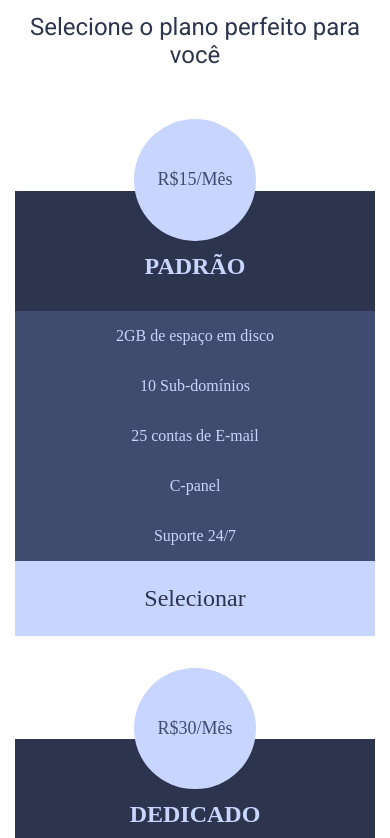
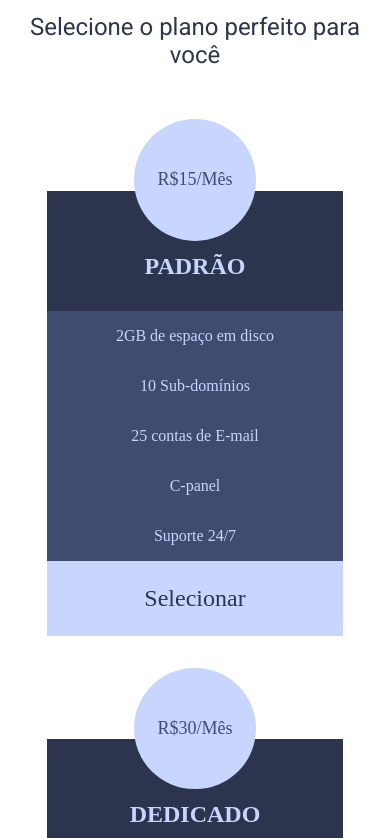
Before and after one commit to JackHeroes/Nexum, a plain HTML site: page index.html in a window 390 px wide. Shown: the part 1646-2484 px from the top of the page. Drawn offline with nearby package versions, Linux system fonts and the light colour scheme.

Commit message:
Add files via upload

```diff
--- a/css/style.css
+++ b/css/style.css
@@ -235,6 +235,7 @@ p {
     max-width: 17.188rem;
 }
 
+
 #plans-container .plan li {
     background-color: #3F4B6F;
     color: #C8D5FF;
@@ -264,6 +265,8 @@ p {
     font-size: 1.5rem;
     font-weight: bold;
     padding-bottom: 1.25rem;
+    padding-left: .5rem;
+    padding-right: .5rem;
     padding-top: 3.125rem;
     text-transform: uppercase;
 }
@@ -444,6 +447,22 @@ footer {
 
 /* Responsiveness */
 
+@media screen and (max-width: 1300px) {
+
+    #specialties-container ul,
+    #plans-container {
+        flex-wrap: wrap;
+    }
+
+    #plans-container {
+        justify-content: space-around;
+    }
+
+    #plans-container .plan {
+        flex-basis: 35%;
+    }
+}
+
 @media screen and (max-width: 1100px) {
 
     #plans-container {
@@ -453,14 +472,6 @@ footer {
     #plans-container .plan {
         margin-left: 0.314rem;
         margin-right: 0.314rem;
-    }
-}
-
-@media screen and (max-width: 900px) {
-
-    #specialties-container ul,
-    #plans-container {
-        flex-wrap: wrap;
     }
 }
 
@@ -524,9 +535,14 @@ footer {
         font-size: 1.5rem;
     }
 
+    #plans-container {
+        justify-content: center;
+    }
+
     #plans-container .plan {
-        max-width: 100%;
-        width: 100%;
+        flex-basis: 100%;
+        max-width: 60%;
+        width: 60%;
     }
 
     #searchdomain-container,
@@ -558,6 +574,14 @@ footer {
         box-sizing: border-box;
         font-size: .8rem;
         width: 100%;
+    }
+}
+
+@media screen and (max-width: 500px) {
+
+    #plans-container .plan {
+        max-width: 80%;
+        width: 80%;
     }
 }
 
```
